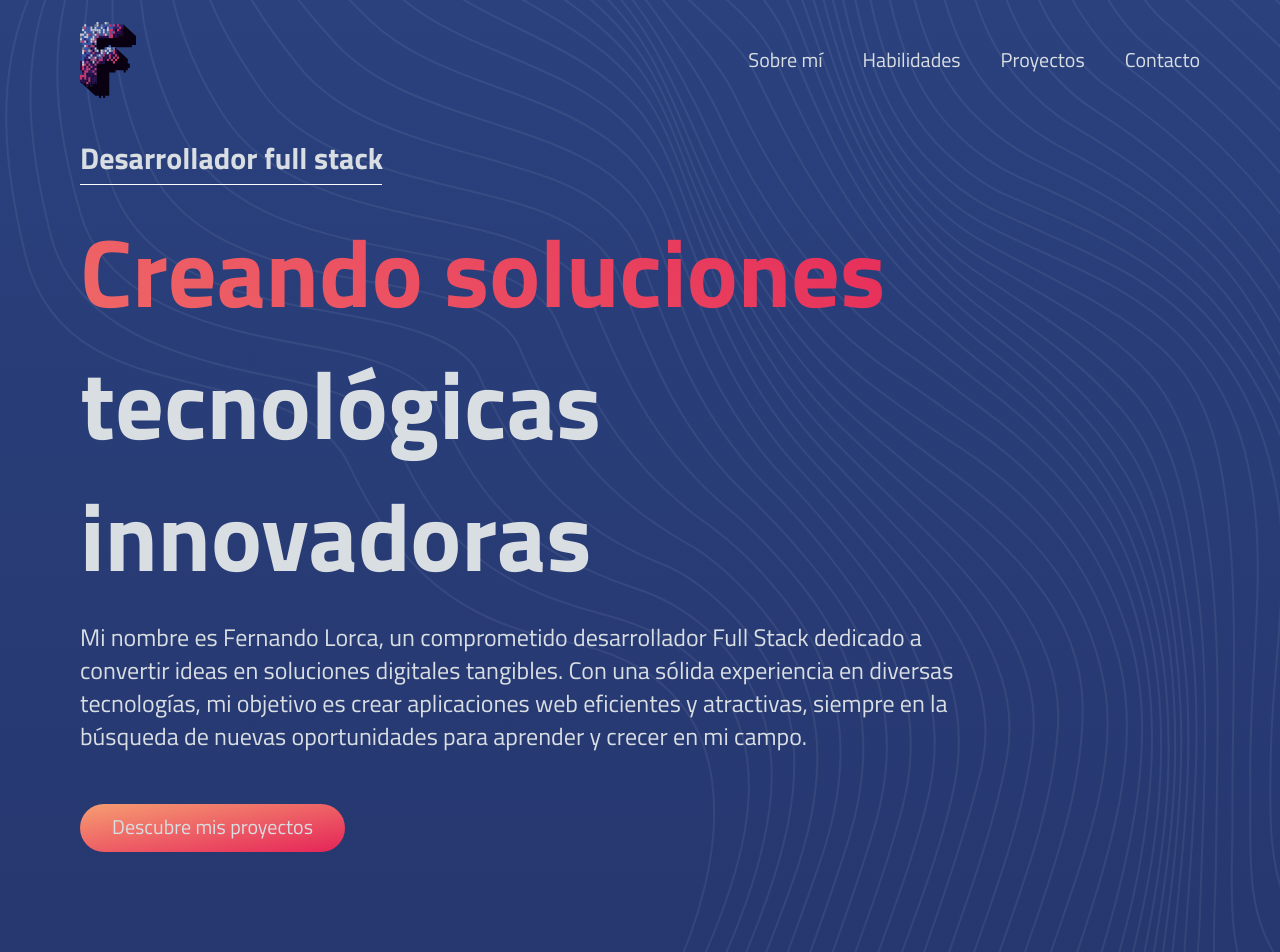
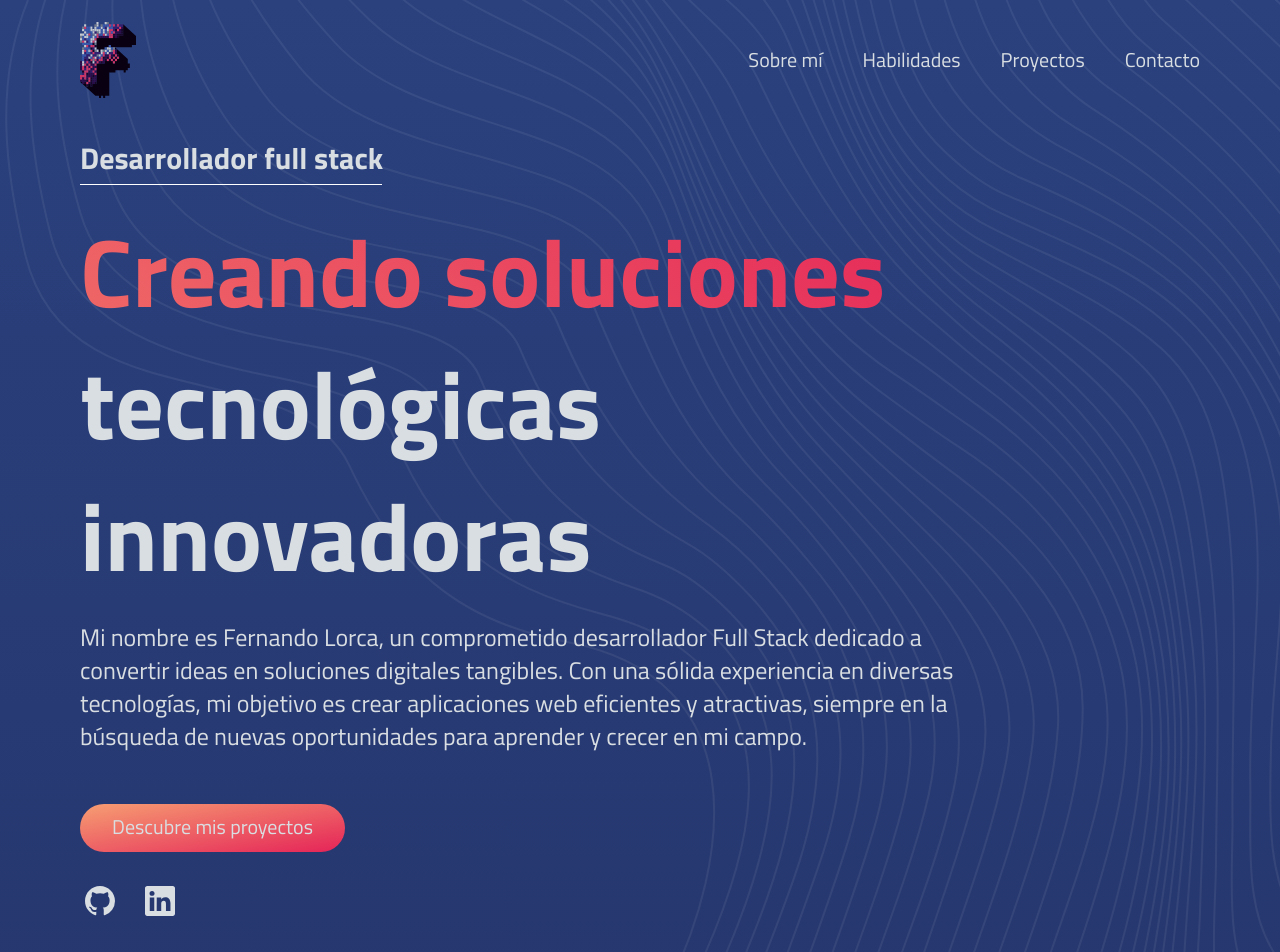
Before and after one commit to FernandoLorca/fernandolorca-portafolio, a React (Vite) app: page / in a window 1280 px wide. Shown: the top 952 px of the page. Built offline with nearby package versions, Linux system fonts and the light colour scheme.

Commit message:
add github and linkedin icons in header and in top of contact form

```diff
--- a/src/App.jsx
+++ b/src/App.jsx
@@ -9,6 +9,7 @@ import ContactForm from './components/mobileComponents/ContactForm/ContactForm';
 import MobileMenu from './components/mobileComponents/Navbar/MobileMenu';
 import TabletNavbar from './components/tabletComponents/tabletNavbar/TabletNavbar';
 import GoTop from './components/GoTop';
+import { BsGithub, BsLinkedin } from 'react-icons/bs';
 
 function App() {
   return (
@@ -24,12 +25,30 @@ function App() {
             <AboutMe />
             <Habilities />
             <Projects />
-            <div className="flex justify-center items-center py-8">
+            <div className="flex flex-col justify-center items-center py-16">
               <img
                 src="/logo-florca.svg"
                 alt="Logo Fernando Lorca"
                 className="w-24 h-24 md:w-32 md:h-32 lg:w-36 lg:h-36"
               />
+              <div className="flex gap-2">
+                <a
+                  href="https://github.com/FernandoLorca"
+                  target="_blank"
+                  rel="noreferrer"
+                  className="w-10 h-10 flex justify-center items-center hover:opacity-75"
+                >
+                  <BsGithub className="text-2xl" />
+                </a>
+                <a
+                  href="https://www.linkedin.com/in/fernandolorcapinto/"
+                  target="_blank"
+                  rel="noreferrer"
+                  className="w-10 h-10 flex justify-center items-center hover:opacity-75"
+                >
+                  <BsLinkedin className="text-2xl" />
+                </a>
+              </div>
             </div>
             <ContactForm />
             <div className="mt-10">
--- a/src/components/Hero.jsx
+++ b/src/components/Hero.jsx
@@ -1,3 +1,4 @@
+import { BsGithub, BsLinkedin } from 'react-icons/bs';
 import { useGlobalStateContext } from '../context/useGlobalStateContext';
 
 import Button from '../components/Button';
@@ -33,6 +34,24 @@ const Hero = () => {
         text="Descubre mis proyectos"
         link="#projects"
       />
+      <div className="flex mt-5 gap-5">
+        <a
+          href="https://github.com/FernandoLorca"
+          target="_blank"
+          rel="noreferrer"
+          className="w-10 h-10 flex justify-center items-center hover:opacity-75"
+        >
+          <BsGithub className="text-3xl" />
+        </a>
+        <a
+          href="https://www.linkedin.com/in/fernandolorcapinto/"
+          target="_blank"
+          rel="noreferrer"
+          className="w-10 h-10 flex justify-center items-center hover:opacity-75"
+        >
+          <BsLinkedin className="text-3xl" />
+        </a>
+      </div>
       <div className="h-64 flex items-center">
         <div className="w-3/4 horizontalBars bg-white"></div>
       </div>
```
